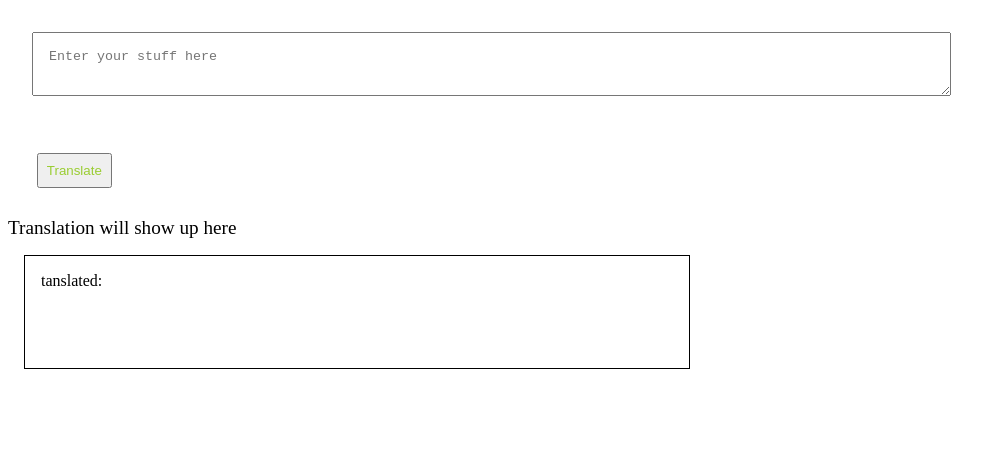
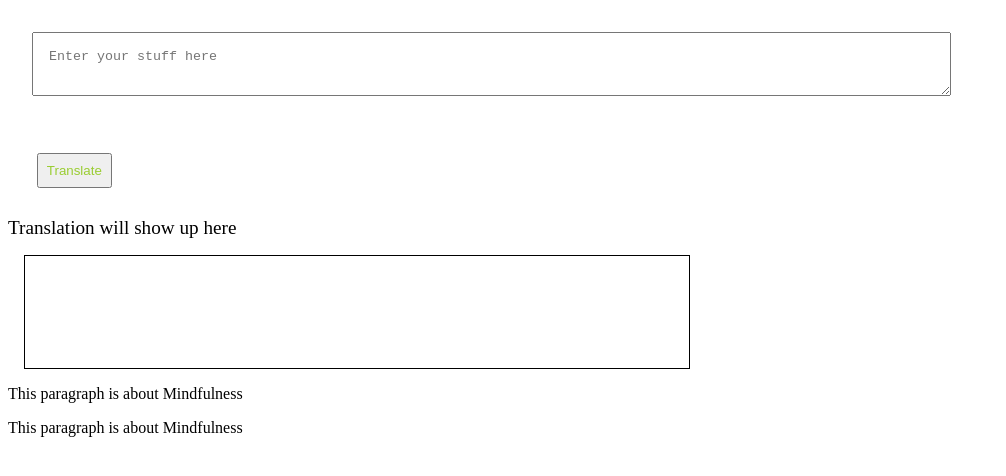
Before and after one commit to Ranjeetk489/First-step-into-javascript, a plain HTML site: page index.html in a window 1280 px wide. Both pictures are taken after a click on the button "Translate". Shown: the whole page, without its empty margins (0-1006 px from the left). Drawn offline with Linux system fonts and the light colour scheme.

Commit message:
applied .getElementById

```diff
--- a/app.js
+++ b/app.js
@@ -1,9 +1,10 @@
 var btnTranslate = document.querySelector("#btn-translate");
 var txtInput = document.querySelector("#text-Input");
 var output = document.querySelector("#output");
+var data = document.getElementById("para").innerHTML;
 
 console.log(txtInput);
 btnTranslate.addEventListener("click", function clickEventHandler() {
-    console.log("Encountered a Clicked!");
-    output.innerText = "tanslated: "+ txtInput.value;
+    console.log("Encountered a Click!");
+    document.getElementById("dummy").innerHTML = data;
 });
--- a/index.html
+++ b/index.html
@@ -30,6 +30,8 @@
         <button  id = "btn-translate"> Translate </button>
         <div style = "font-size: larger;">Translation will show up here</div>
         <div id = "output"></div>
+        <p id = "para"> This paragraph is about Mindfulness</p>
+        <p id = "dummy"></p>
         <script src="app.js" type = "text/javascript"></script>
 </body>
 </html>
```
